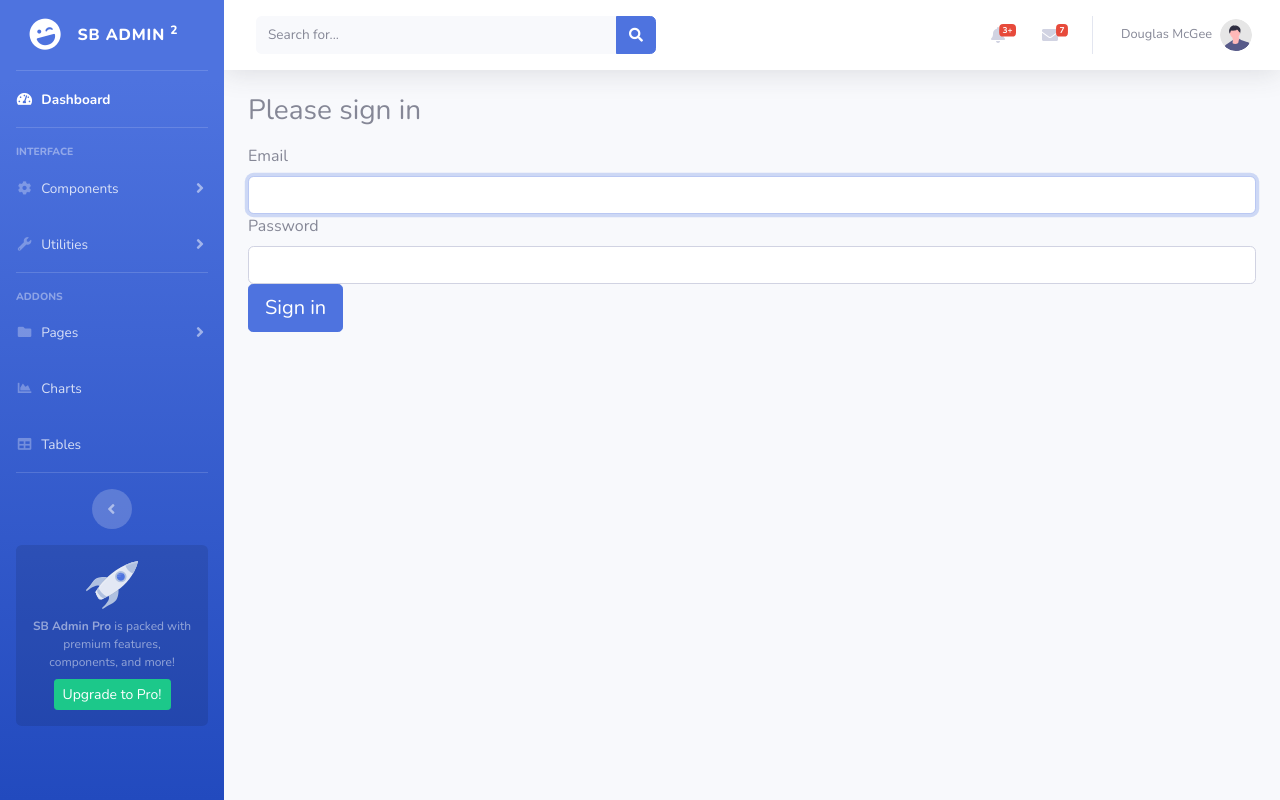
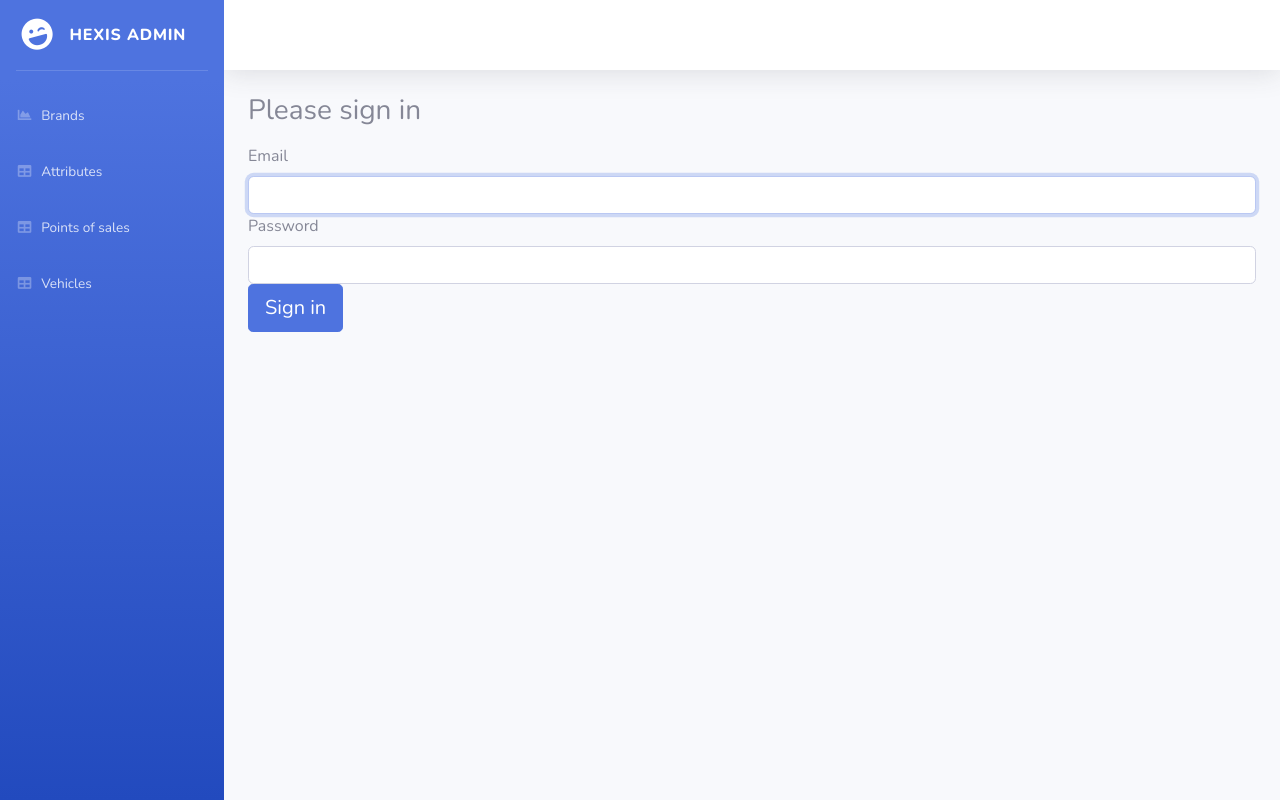
Before and after one commit to levon1998/hexis_test, a Symfony app: template templates/auth/login.html.twig in a window 1280 px wide. Run offline with Twig, Linux system fonts and the light colour scheme; the template is opened without the code that fills it, so the values that code supplies are empty; some libraries are stand-ins or nearby versions.

Commit message:
clean unnessesry feilds from template

```diff
--- a/templates/auth/login.html.twig
+++ b/templates/auth/login.html.twig
@@ -1,4 +1,4 @@
-{% extends 'base.html.twig' %}
+{% extends 'layout/base.html.twig' %}
 
 {% block title %}Log in!{% endblock %}
 
@@ -6,12 +6,6 @@
     <form method="post">
         {% if error %}
             <div class="alert alert-danger">{{ error.messageKey|trans(error.messageData, 'security') }}</div>
-        {% endif %}
-
-        {% if app.user %}
-            <div class="mb-3">
-                You are logged in as {{ app.user.username }}, <a href="{{ path('app_logout') }}">Logout</a>
-            </div>
         {% endif %}
 
         <h1 class="h3 mb-3 font-weight-normal">Please sign in</h1>
--- a/templates/base.html.twig
+++ /dev/null
@@ -1,363 +0,0 @@
-<!DOCTYPE html>
-<html lang="en">
-    <head>
-        <meta charset="UTF-8">
-        <title>{% block title %}Welcome!{% endblock %}</title>
-        <meta http-equiv="X-UA-Compatible" content="IE=edge">
-        <meta name="viewport" content="width=device-width, initial-scale=1, shrink-to-fit=no">
-        <meta name="description" content="{% block meta_description %}Default Meta description{% endblock %}">
-
-        <link href="{{ asset('vendor/fontawesome-free/css/all.min.css') }}" rel="stylesheet" type="text/css">
-        <link href="https://fonts.googleapis.com/css?family=Nunito:200,200i,300,300i,400,400i,600,600i,700,700i,800,800i,900,900i" rel="stylesheet">
-
-        <!-- Custom styles for this template-->
-        <link href="{{ asset('css/sb-admin-2.min.css') }}" rel="stylesheet">
-        {# Run `composer require symfony/webpack-encore-bundle`
-           and uncomment the following Encore helpers to start using Symfony UX #}
-        {% block stylesheets %}
-            {#{{ encore_entry_link_tags('app') }}#}
-        {% endblock %}
-    </head>
-
-    <body id="page-top">
-        <div id="wrapper">
-
-            <ul class="navbar-nav bg-gradient-primary sidebar sidebar-dark accordion" id="accordionSidebar">
-
-                <!-- Sidebar - Brand -->
-                <a class="sidebar-brand d-flex align-items-center justify-content-center" href="index.html">
-                    <div class="sidebar-brand-icon rotate-n-15">
-                        <i class="fas fa-laugh-wink"></i>
-                    </div>
-                    <div class="sidebar-brand-text mx-3">SB Admin <sup>2</sup></div>
-                </a>
-
-                <!-- Divider -->
-                <hr class="sidebar-divider my-0">
-
-                <!-- Nav Item - Dashboard -->
-                <li class="nav-item active">
-                    <a class="nav-link" href="index.html">
-                        <i class="fas fa-fw fa-tachometer-alt"></i>
-                        <span>Dashboard</span></a>
-                </li>
-
-                <!-- Divider -->
-                <hr class="sidebar-divider">
-
-                <!-- Heading -->
-                <div class="sidebar-heading">
-                    Interface
-                </div>
-
-                <!-- Nav Item - Pages Collapse Menu -->
-                <li class="nav-item">
-                    <a class="nav-link collapsed" href="#" data-toggle="collapse" data-target="#collapseTwo"
-                       aria-expanded="true" aria-controls="collapseTwo">
-                        <i class="fas fa-fw fa-cog"></i>
-                        <span>Components</span>
-                    </a>
-                    <div id="collapseTwo" class="collapse" aria-labelledby="headingTwo" data-parent="#accordionSidebar">
-                        <div class="bg-white py-2 collapse-inner rounded">
-                            <h6 class="collapse-header">Custom Components:</h6>
-                            <a class="collapse-item" href="buttons.html">Buttons</a>
-                            <a class="collapse-item" href="cards.html">Cards</a>
-                        </div>
-                    </div>
-                </li>
-
-                <!-- Nav Item - Utilities Collapse Menu -->
-                <li class="nav-item">
-                    <a class="nav-link collapsed" href="#" data-toggle="collapse" data-target="#collapseUtilities"
-                       aria-expanded="true" aria-controls="collapseUtilities">
-                        <i class="fas fa-fw fa-wrench"></i>
-                        <span>Utilities</span>
-                    </a>
-                    <div id="collapseUtilities" class="collapse" aria-labelledby="headingUtilities"
-                         data-parent="#accordionSidebar">
-                        <div class="bg-white py-2 collapse-inner rounded">
-                            <h6 class="collapse-header">Custom Utilities:</h6>
-                            <a class="collapse-item" href="utilities-color.html">Colors</a>
-                            <a class="collapse-item" href="utilities-border.html">Borders</a>
-                            <a class="collapse-item" href="utilities-animation.html">Animations</a>
-                            <a class="collapse-item" href="utilities-other.html">Other</a>
-                        </div>
-                    </div>
-                </li>
-
-                <!-- Divider -->
-                <hr class="sidebar-divider">
-
-                <!-- Heading -->
-                <div class="sidebar-heading">
-                    Addons
-                </div>
-
-                <!-- Nav Item - Pages Collapse Menu -->
-                <li class="nav-item">
-                    <a class="nav-link collapsed" href="#" data-toggle="collapse" data-target="#collapsePages"
-                       aria-expanded="true" aria-controls="collapsePages">
-                        <i class="fas fa-fw fa-folder"></i>
-                        <span>Pages</span>
-                    </a>
-                    <div id="collapsePages" class="collapse" aria-labelledby="headingPages" data-parent="#accordionSidebar">
-                        <div class="bg-white py-2 collapse-inner rounded">
-                            <h6 class="collapse-header">Login Screens:</h6>
-                            <a class="collapse-item" href="login.html">Login</a>
-                            <a class="collapse-item" href="register.html">Register</a>
-                            <a class="collapse-item" href="forgot-password.html">Forgot Password</a>
-                            <div class="collapse-divider"></div>
-                            <h6 class="collapse-header">Other Pages:</h6>
-                            <a class="collapse-item" href="404.html">404 Page</a>
-                            <a class="collapse-item" href="blank.html">Blank Page</a>
-                        </div>
-                    </div>
-                </li>
-
-                <!-- Nav Item - Charts -->
-                <li class="nav-item">
-                    <a class="nav-link" href="charts.html">
-                        <i class="fas fa-fw fa-chart-area"></i>
-                        <span>Charts</span></a>
-                </li>
-
-                <!-- Nav Item - Tables -->
-                <li class="nav-item">
-                    <a class="nav-link" href="tables.html">
-                        <i class="fas fa-fw fa-table"></i>
-                        <span>Tables</span></a>
-                </li>
-
-                <!-- Divider -->
-                <hr class="sidebar-divider d-none d-md-block">
-
-                <!-- Sidebar Toggler (Sidebar) -->
-                <div class="text-center d-none d-md-inline">
-                    <button class="rounded-circle border-0" id="sidebarToggle"></button>
-                </div>
-
-                <!-- Sidebar Message -->
-                <div class="sidebar-card d-none d-lg-flex">
-                    <img class="sidebar-card-illustration mb-2" src="img/undraw_rocket.svg" alt="...">
-                    <p class="text-center mb-2"><strong>SB Admin Pro</strong> is packed with premium features, components, and more!</p>
-                    <a class="btn btn-success btn-sm" href="https://startbootstrap.com/theme/sb-admin-pro">Upgrade to Pro!</a>
-                </div>
-
-            </ul>
-
-            <div id="content-wrapper" class="d-flex flex-column">
-                <div id="content">
-                    <nav class="navbar navbar-expand navbar-light bg-white topbar mb-4 static-top shadow">
-
-                        <!-- Sidebar Toggle (Topbar) -->
-                        <button id="sidebarToggleTop" class="btn btn-link d-md-none rounded-circle mr-3">
-                            <i class="fa fa-bars"></i>
-                        </button>
-
-                        <!-- Topbar Search -->
-                        <form
-                                class="d-none d-sm-inline-block form-inline mr-auto ml-md-3 my-2 my-md-0 mw-100 navbar-search">
-                            <div class="input-group">
-                                <input type="text" class="form-control bg-light border-0 small" placeholder="Search for..."
-                                       aria-label="Search" aria-describedby="basic-addon2">
-                                <div class="input-group-append">
-                                    <button class="btn btn-primary" type="button">
-                                        <i class="fas fa-search fa-sm"></i>
-                                    </button>
-                                </div>
-                            </div>
-                        </form>
-
-                        <!-- Topbar Navbar -->
-                        <ul class="navbar-nav ml-auto">
-
-                            <!-- Nav Item - Search Dropdown (Visible Only XS) -->
-                            <li class="nav-item dropdown no-arrow d-sm-none">
-                                <a class="nav-link dropdown-toggle" href="#" id="searchDropdown" role="button"
-                                   data-toggle="dropdown" aria-haspopup="true" aria-expanded="false">
-                                    <i class="fas fa-search fa-fw"></i>
-                                </a>
-                                <!-- Dropdown - Messages -->
-                                <div class="dropdown-menu dropdown-menu-right p-3 shadow animated--grow-in"
-                                     aria-labelledby="searchDropdown">
-                                    <form class="form-inline mr-auto w-100 navbar-search">
-                                        <div class="input-group">
-                                            <input type="text" class="form-control bg-light border-0 small"
-                                                   placeholder="Search for..." aria-label="Search"
-                                                   aria-describedby="basic-addon2">
-                                            <div class="input-group-append">
-                                                <button class="btn btn-primary" type="button">
-                                                    <i class="fas fa-search fa-sm"></i>
-                                                </button>
-                                            </div>
-                                        </div>
-                                    </form>
-                                </div>
-                            </li>
-
-                            <!-- Nav Item - Alerts -->
-                            <li class="nav-item dropdown no-arrow mx-1">
-                                <a class="nav-link dropdown-toggle" href="#" id="alertsDropdown" role="button"
-                                   data-toggle="dropdown" aria-haspopup="true" aria-expanded="false">
-                                    <i class="fas fa-bell fa-fw"></i>
-                                    <!-- Counter - Alerts -->
-                                    <span class="badge badge-danger badge-counter">3+</span>
-                                </a>
-                                <!-- Dropdown - Alerts -->
-                                <div class="dropdown-list dropdown-menu dropdown-menu-right shadow animated--grow-in"
-                                     aria-labelledby="alertsDropdown">
-                                    <h6 class="dropdown-header">
-                                        Alerts Center
-                                    </h6>
-                                    <a class="dropdown-item d-flex align-items-center" href="#">
-                                        <div class="mr-3">
-                                            <div class="icon-circle bg-primary">
-                                                <i class="fas fa-file-alt text-white"></i>
-                                            </div>
-                                        </div>
-                                        <div>
-                                            <div class="small text-gray-500">December 12, 2019</div>
-                                            <span class="font-weight-bold">A new monthly report is ready to download!</span>
-                                        </div>
-                                    </a>
-                                    <a class="dropdown-item d-flex align-items-center" href="#">
-                                        <div class="mr-3">
-                                            <div class="icon-circle bg-success">
-                                                <i class="fas fa-donate text-white"></i>
-                                            </div>
-                                        </div>
-                                        <div>
-                                            <div class="small text-gray-500">December 7, 2019</div>
-                                            $290.29 has been deposited into your account!
-                                        </div>
-                                    </a>
-                                    <a class="dropdown-item d-flex align-items-center" href="#">
-                                        <div class="mr-3">
-                                            <div class="icon-circle bg-warning">
-                                                <i class="fas fa-exclamation-triangle text-white"></i>
-                                            </div>
-                                        </div>
-                                        <div>
-                                            <div class="small text-gray-500">December 2, 2019</div>
-                                            Spending Alert: We've noticed unusually high spending for your account.
-                                        </div>
-                                    </a>
-                                    <a class="dropdown-item text-center small text-gray-500" href="#">Show All Alerts</a>
-                                </div>
-                            </li>
-
-                            <!-- Nav Item - Messages -->
-                            <li class="nav-item dropdown no-arrow mx-1">
-                                <a class="nav-link dropdown-toggle" href="#" id="messagesDropdown" role="button"
-                                   data-toggle="dropdown" aria-haspopup="true" aria-expanded="false">
-                                    <i class="fas fa-envelope fa-fw"></i>
-                                    <!-- Counter - Messages -->
-                                    <span class="badge badge-danger badge-counter">7</span>
-                                </a>
-                                <!-- Dropdown - Messages -->
-                                <div class="dropdown-list dropdown-menu dropdown-menu-right shadow animated--grow-in"
-                                     aria-labelledby="messagesDropdown">
-                                    <h6 class="dropdown-header">
-                                        Message Center
-                                    </h6>
-                                    <a class="dropdown-item d-flex align-items-center" href="#">
-                                        <div class="dropdown-list-image mr-3">
-                                            <img class="rounded-circle" src="img/undraw_profile_1.svg"
-                                                 alt="...">
-                                            <div class="status-indicator bg-success"></div>
-                                        </div>
-                                        <div class="font-weight-bold">
-                                            <div class="text-truncate">Hi there! I am wondering if you can help me with a
-                                                problem I've been having.</div>
-                                            <div class="small text-gray-500">Emily Fowler · 58m</div>
-                                        </div>
-                                    </a>
-                                    <a class="dropdown-item d-flex align-items-center" href="#">
-                                        <div class="dropdown-list-image mr-3">
-                                            <img class="rounded-circle" src="img/undraw_profile_2.svg"
-                                                 alt="...">
-                                            <div class="status-indicator"></div>
-                                        </div>
-                                        <div>
-                                            <div class="text-truncate">I have the photos that you ordered last month, how
-                                                would you like them sent to you?</div>
-                                            <div class="small text-gray-500">Jae Chun · 1d</div>
-                                        </div>
-                                    </a>
-                                    <a class="dropdown-item d-flex align-items-center" href="#">
-                                        <div class="dropdown-list-image mr-3">
-                                            <img class="rounded-circle" src="img/undraw_profile_3.svg"
-                                                 alt="...">
-                                            <div class="status-indicator bg-warning"></div>
-                                        </div>
-                                        <div>
-                                            <div class="text-truncate">Last month's report looks great, I am very happy with
-                                                the progress so far, keep up the good work!</div>
-                                            <div class="small text-gray-500">Morgan Alvarez · 2d</div>
-                                        </div>
-                                    </a>
-                                    <a class="dropdown-item d-flex align-items-center" href="#">
-                                        <div class="dropdown-list-image mr-3">
-                                            <img class="rounded-circle" src="https://source.unsplash.com/Mv9hjnEUHR4/60x60"
-                                                 alt="...">
-                                            <div class="status-indicator bg-success"></div>
-                                        </div>
-                                        <div>
-                                            <div class="text-truncate">Am I a good boy? The reason I ask is because someone
-                                                told me that people say this to all dogs, even if they aren't good...</div>
-                                            <div class="small text-gray-500">Chicken the Dog · 2w</div>
-                                        </div>
-                                    </a>
-                                    <a class="dropdown-item text-center small text-gray-500" href="#">Read More Messages</a>
-                                </div>
-                            </li>
-
-                            <div class="topbar-divider d-none d-sm-block"></div>
-
-                            <!-- Nav Item - User Information -->
-                            <li class="nav-item dropdown no-arrow">
-                                <a class="nav-link dropdown-toggle" href="#" id="userDropdown" role="button"
-                                   data-toggle="dropdown" aria-haspopup="true" aria-expanded="false">
-                                    <span class="mr-2 d-none d-lg-inline text-gray-600 small">Douglas McGee</span>
-                                    <img class="img-profile rounded-circle"
-                                         src="img/undraw_profile.svg">
-                                </a>
-                                <!-- Dropdown - User Information -->
-                                <div class="dropdown-menu dropdown-menu-right shadow animated--grow-in"
-                                     aria-labelledby="userDropdown">
-                                    <a class="dropdown-item" href="#">
-                                        <i class="fas fa-user fa-sm fa-fw mr-2 text-gray-400"></i>
-                                        Profile
-                                    </a>
-                                    <a class="dropdown-item" href="#">
-                                        <i class="fas fa-cogs fa-sm fa-fw mr-2 text-gray-400"></i>
-                                        Settings
-                                    </a>
-                                    <a class="dropdown-item" href="#">
-                                        <i class="fas fa-list fa-sm fa-fw mr-2 text-gray-400"></i>
-                                        Activity Log
-                                    </a>
-                                    <div class="dropdown-divider"></div>
-                                    <a class="dropdown-item" href="#" data-toggle="modal" data-target="#logoutModal">
-                                        <i class="fas fa-sign-out-alt fa-sm fa-fw mr-2 text-gray-400"></i>
-                                        Logout
-                                    </a>
-                                </div>
-                            </li>
-
-                        </ul>
-
-                    </nav>
-
-                    <div class="container-fluid">
-                        {% block body %}{% endblock %}
-                    </div>
-                </div>
-            </div>
-        </div>
-
-        {% block javascripts %}
-            {#{{ encore_entry_script_tags('app') }}#}
-        {% endblock %}
-    </body>
-</html>
--- /dev/null
+++ b/templates/layout/base.html.twig
@@ -0,0 +1,46 @@
+<!DOCTYPE html>
+<html lang="en">
+    <head>
+        <meta charset="UTF-8">
+        <title>{% block title %}Welcome!{% endblock %}</title>
+        <meta http-equiv="X-UA-Compatible" content="IE=edge">
+        <meta name="viewport" content="width=device-width, initial-scale=1, shrink-to-fit=no">
+        <meta name="description" content="{% block meta_description %}Default Meta description{% endblock %}">
+
+        <link href="{{ asset('vendor/fontawesome-free/css/all.min.css') }}" rel="stylesheet" type="text/css">
+        <link href="https://fonts.googleapis.com/css?family=Nunito:200,200i,300,300i,400,400i,600,600i,700,700i,800,800i,900,900i" rel="stylesheet">
+
+        <!-- Custom styles for this template-->
+        <link href="{{ asset('css/sb-admin-2.min.css') }}" rel="stylesheet">
+        {# Run `composer require symfony/webpack-encore-bundle`
+           and uncomment the following Encore helpers to start using Symfony UX #}
+        {% block stylesheets %}
+            {#{{ encore_entry_link_tags('app') }}#}
+        {% endblock %}
+    </head>
+
+    <body id="page-top">
+        <div id="wrapper">
+            {% include 'layout/sidebar.html.twig' %}
+
+            <div id="content-wrapper" class="d-flex flex-column">
+                <div id="content">
+                    {% include 'layout/header.html.twig' %}
+
+                    <div class="container-fluid">
+                        {% block body %}{% endblock %}
+                    </div>
+                </div>
+            </div>
+        </div>
+
+        <script src="{{ asset('vendor/jquery/jquery.min.js') }}"></script>
+        <script src="{{ asset('vendor/bootstrap/js/bootstrap.bundle.min.js') }}"></script>
+        <script src="{{ asset('vendor/jquery-easing/jquery.easing.min.js') }}"></script>
+        <script src="{{ asset('js/sb-admin-2.min.js') }}"></script>
+
+        {% block javascripts %}
+            {#{{ encore_entry_script_tags('app') }}#}
+        {% endblock %}
+    </body>
+</html>
--- /dev/null
+++ b/templates/layout/sidebar.html.twig
@@ -0,0 +1,33 @@
+<ul class="navbar-nav bg-gradient-primary sidebar sidebar-dark accordion" id="accordionSidebar">
+
+    <a class="sidebar-brand d-flex align-items-center justify-content-center" href="/">
+        <div class="sidebar-brand-icon rotate-n-15">
+            <i class="fas fa-laugh-wink"></i>
+        </div>
+        <div class="sidebar-brand-text mx-3">Hexis admin</div>
+    </a>
+
+    <hr class="sidebar-divider">
+
+    <li class="nav-item">
+        <a class="nav-link" href="charts.html">
+            <i class="fas fa-fw fa-chart-area"></i>
+            <span>Brands</span></a>
+    </li>
+    <li class="nav-item">
+        <a class="nav-link" href="tables.html">
+            <i class="fas fa-fw fa-table"></i>
+            <span>Attributes</span></a>
+    </li>
+    <li class="nav-item">
+        <a class="nav-link" href="tables.html">
+            <i class="fas fa-fw fa-table"></i>
+            <span>Points of sales</span></a>
+    </li>
+    <li class="nav-item">
+        <a class="nav-link" href="tables.html">
+            <i class="fas fa-fw fa-table"></i>
+            <span>Vehicles</span></a>
+    </li>
+
+</ul>
```
Also changed, not shown: templates/layout/header.html.twig (added, +52 -0 lines).
